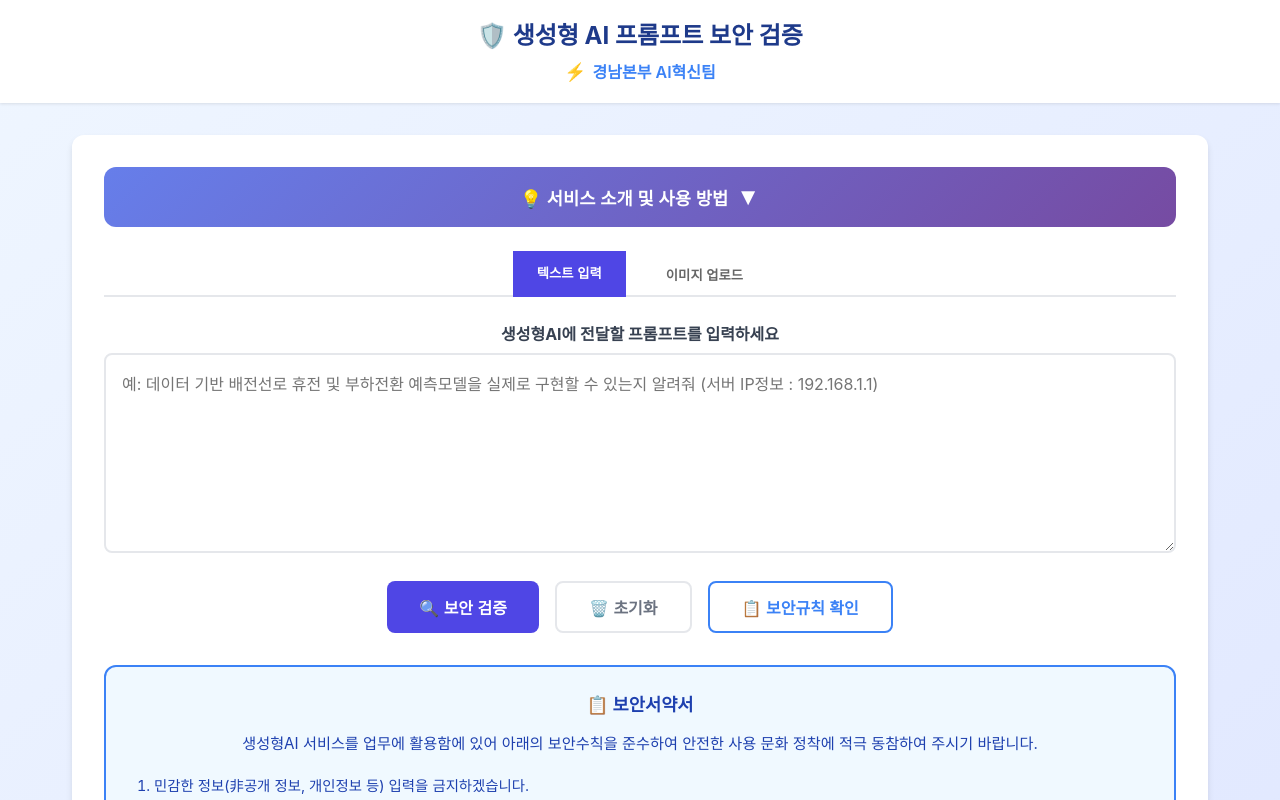
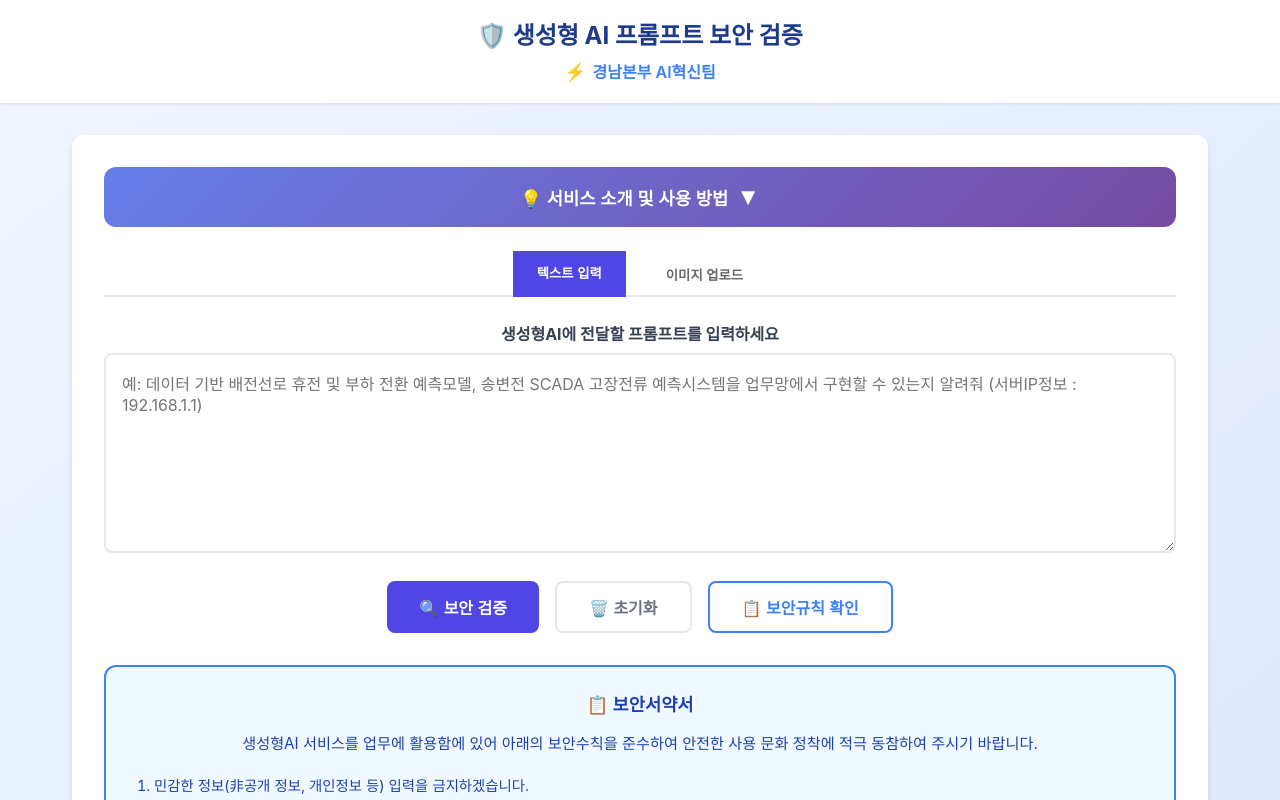
Before and after one commit to kai01235813-eng/knai_safetyprompt_web, a Next.js app: page / in a window 1280 px wide. Shown: the top 800 px of the page. Built offline with nearby package versions, Linux system fonts and the light colour scheme.

Commit message:
Update prompt placeholder with SCADA example
Add transmission/substation SCADA fault current prediction system
to the example prompt text

Co-Authored-By: Claude Opus 4.5 <noreply@anthropic.com>

```diff
--- a/app/page.tsx
+++ b/app/page.tsx
@@ -266,7 +266,7 @@ export default function Home() {
                 <textarea
                   value={prompt}
                   onChange={(e) => setPrompt(e.target.value)}
-                  placeholder="예: 데이터 기반 배전선로 휴전 및 부하전환 예측모델을 실제로 구현할 수 있는지 알려줘 (서버 IP정보 : 192.168.1.1)"
+                  placeholder="예: 데이터 기반 배전선로 휴전 및 부하 전환 예측모델, 송변전 SCADA 고장전류 예측시스템을 업무망에서 구현할 수 있는지 알려줘 (서버IP정보 : 192.168.1.1)"
                   style={{
                     width: '100%',
                     minHeight: '200px',
```
